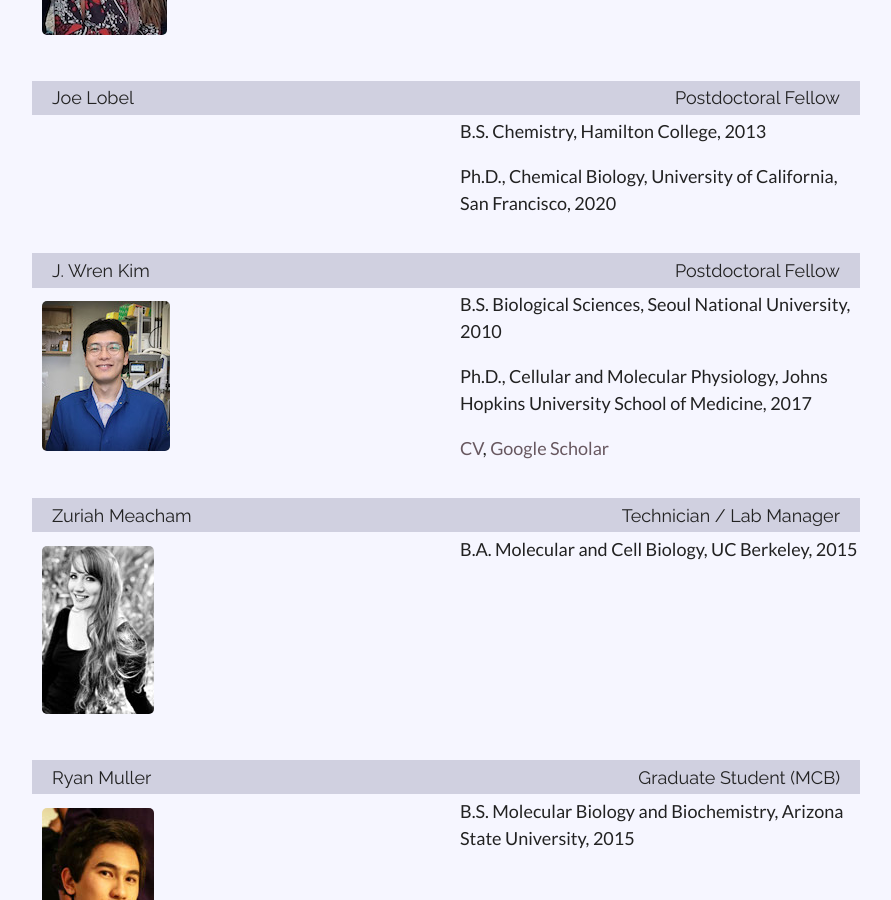
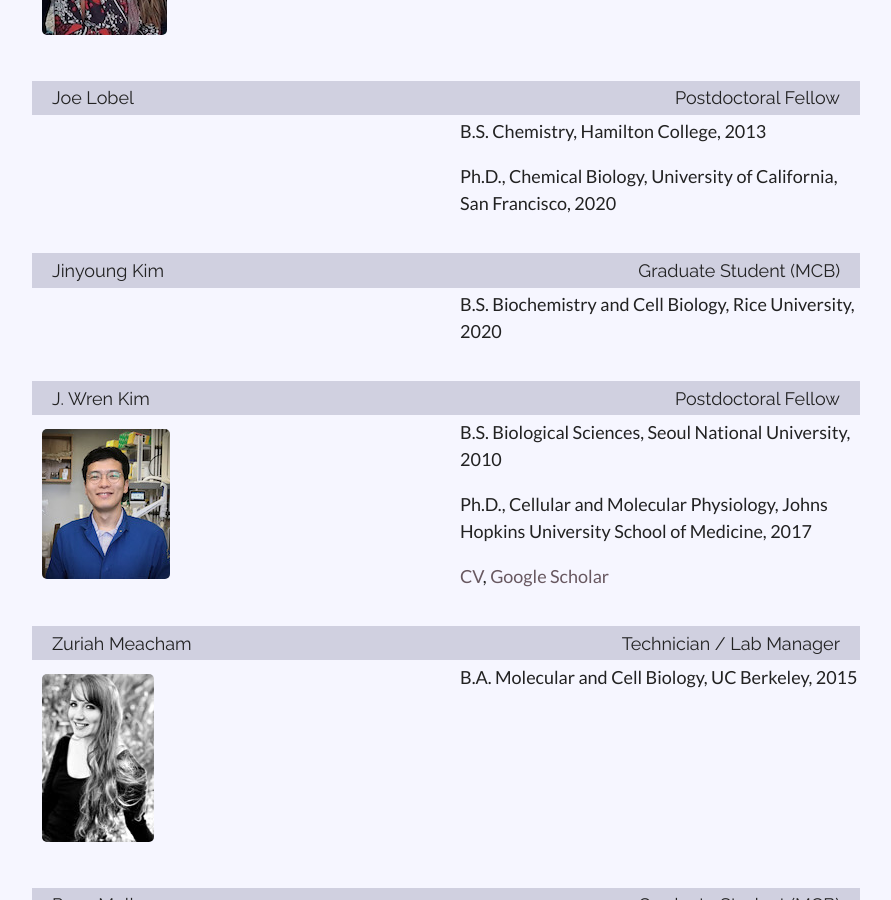
Before and after one commit to ingolia-lab/ingolia-lab.github.io, a Jekyll site: the page built from docs/people.html, in a window 1280 px wide and 900 px high, scrolled down 1797 px. Shown: the whole window, without its empty margins (194-1085 px from the left). Built offline with Jekyll 4.4.1, drawn with Linux system fonts in a browser that asks for light colours; nearby versions of some CDN libraries.

Commit message:
Added Jinyoung to roster

```diff
--- a/docs/_data/people-fulltime.yml
+++ b/docs/_data/people-fulltime.yml
@@ -39,6 +39,11 @@
     <p>B.S. Chemistry, Hamilton College, 2013</p>
     <p>Ph.D., Chemical Biology, University of California, San Francisco, 2020</p>
 
+- name: Jinyoung Kim
+  position: Graduate Student (MCB)
+  info: >
+    <p>B.S. Biochemistry and Cell Biology, Rice University, 2020</p>
+
 - name: J. Wren Kim
   position: Postdoctoral Fellow
   picture: images/profile_Aug19.jpg
```
